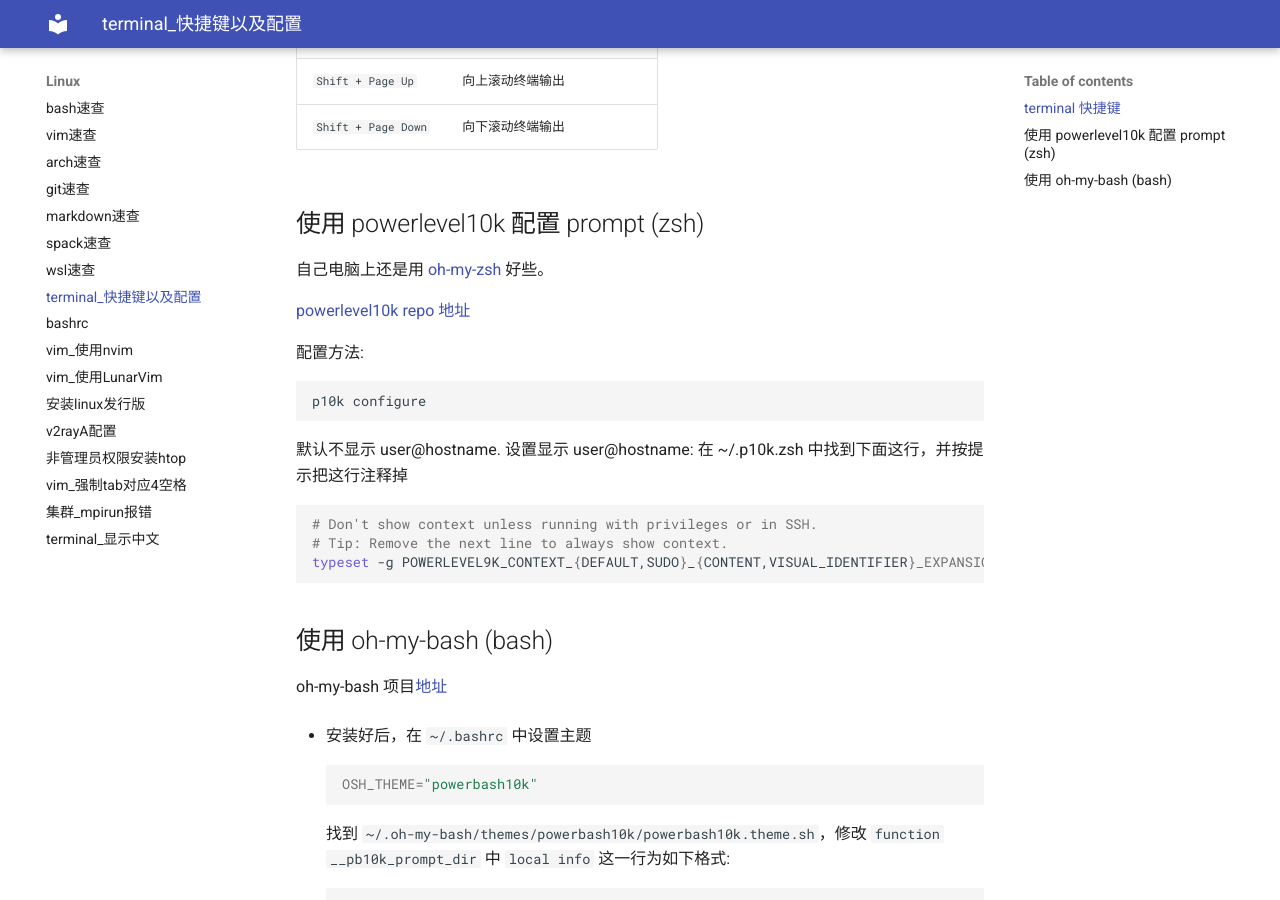
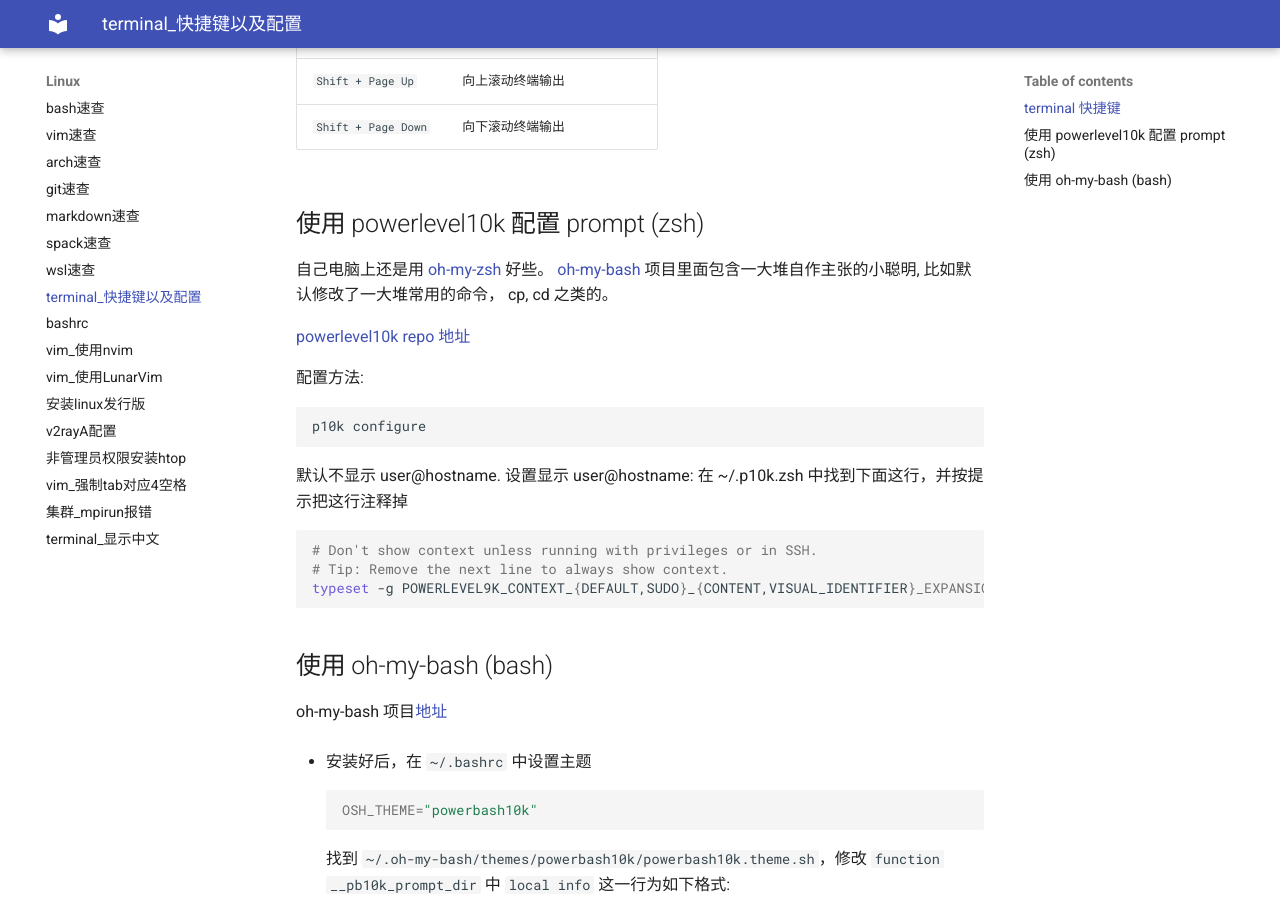
Before and after one commit to ymma98/technotes, an MkDocs documentation site: the page built from docs/Linux/terminal_快捷键以及配置.md, in a window 1280 px wide and 900 px high, scrolled down 1079 px. Built offline with MkDocs 1.6.1 and Material for MkDocs 9.7.7, drawn with Linux system fonts in a browser that asks for light colours; part of the change alters nothing that is shown.

Commit message:
docs/Linux/terminal_快捷键以及配置.md updated from https://stackedit.cn/

````diff
--- a/docs/Linux/terminal_快捷键以及配置.md
+++ b/docs/Linux/terminal_快捷键以及配置.md
@@ -28,7 +28,7 @@
 
 ## 使用 powerlevel10k 配置 prompt (zsh)
 
-自己电脑上还是用 [oh-my-zsh](https://github.com/ohmyzsh/ohmyzsh) 好些。
+自己电脑上还是用 [oh-my-zsh](https://github.com/ohmyzsh/ohmyzsh) 好些。 [oh-my-bash](https://github.com/ohmybash/oh-my-bash) 项目里面包含一大堆自作主张的小聪明, 比如默认修改了一大堆常用的命令， cp, cd 之类的。
 
 [powerlevel10k repo 地址](https://github.com/romkatv/powerlevel10k?tab=readme-ov-file#how-do-i-add-username-andor-hostname-to-prompt)
 
@@ -85,7 +85,7 @@ complete -F _comp_cmd_python p
 ```
 
 <!--stackedit_data:
-eyJoaXN0b3J5IjpbNzkyOTU4NjY0LC0yMDg1NjIzNjMwLDEwOD
-Y2MjQ0MTUsLTE5Njg1MzM0MjAsLTg0NzMyNDM1OSwzMDkwNjU4
-MjZdfQ==
+eyJoaXN0b3J5IjpbLTI4MzIyMDg1NCw3OTI5NTg2NjQsLTIwOD
+U2MjM2MzAsMTA4NjYyNDQxNSwtMTk2ODUzMzQyMCwtODQ3MzI0
+MzU5LDMwOTA2NTgyNl19
 -->
````
